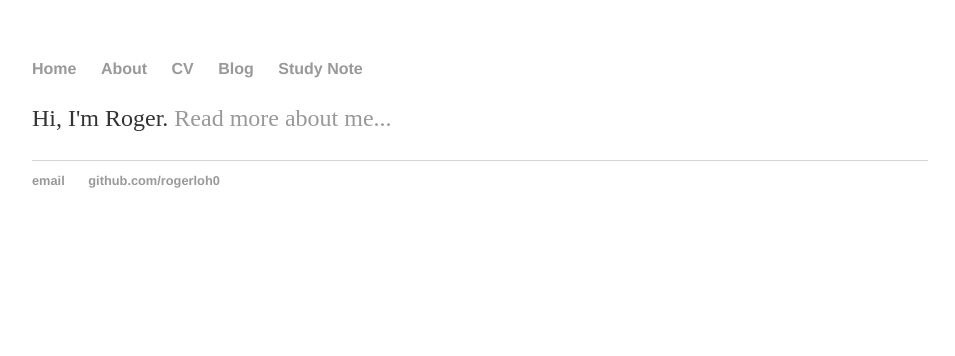
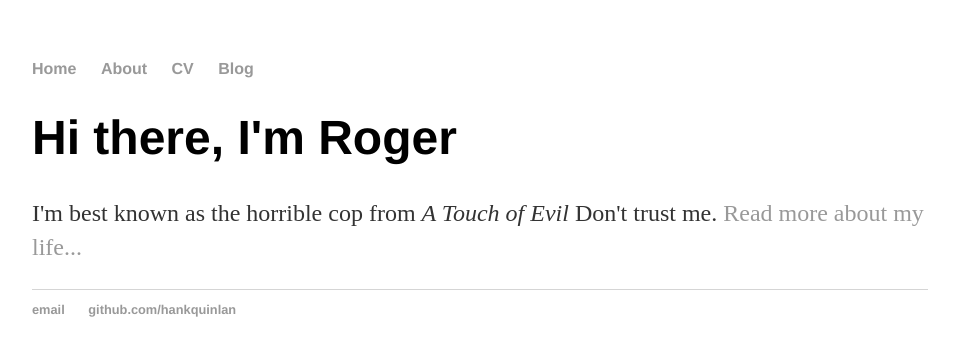
Before and after one commit to rogerloh0/rogerloh0.github.io, a Jekyll site: the page built from index.html, in a window 1280 px wide. Shown: the top 356 px of the page, without its empty margins (160-1115 px from the left). Built offline with Jekyll 4.4.1, drawn with Linux system fonts in a browser that asks for light colours.

Commit message:
Update index.html

```diff
--- a/index.html
+++ b/index.html
@@ -1,31 +1,8 @@
-<!DOCTYPE html>
-<html>
-<head>
-	<title>Roger Fantasy</title>
-	<!--link to main stylesheet-->
-	<link rel="stylesheet" type="text/css" href="/css/main.css">
-	<script src="test.js"></script>
-</head>
-<body>
-	<nav>
-		<ul>
-			<li><a href="/">Home</a></li>
-			<li><a href="/about">About</a></li>
-			<li><a href="/cv">CV</a></li>
-			<li><a href="/blog">Blog</a></li>
-			<li><a href="/study_note">Study Note</a></li>
-		</ul>
-	</nav>
-	<div class="container">
-		<div class="blurb">
-			<p>Hi, I'm Roger. <a href="/about">Read more about me...</a></p>
-		</div><!--/.blurb-->
-	</div><!--/.container-->
-	<footer>
-		<ul>
-			<li><a href="mailto:rogerloh4.0@gmail.com">email</li>
-			<li><a href="https://github.com/rogerloh0">github.com/rogerloh0</li>
-		</ul>
-	</footer>
-</body>
-</html>
+---
+layout: default
+title: Roger's World
+---
+<div class="blurb">
+	<h1>Hi there, I'm Roger</h1>
+	<p>I'm best known as the horrible cop from <em>A Touch of Evil</em> Don't trust me. <a href="/about">Read more about my life...</a></p>
+</div><!-- /.blurb -->
```
